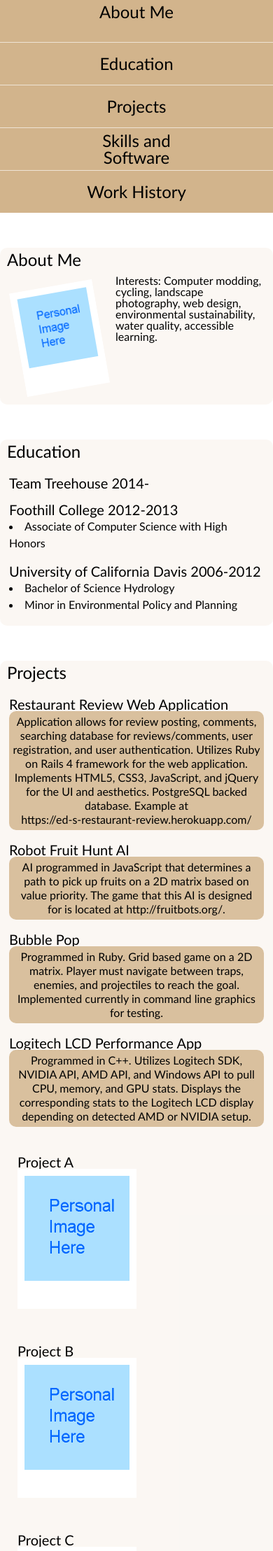
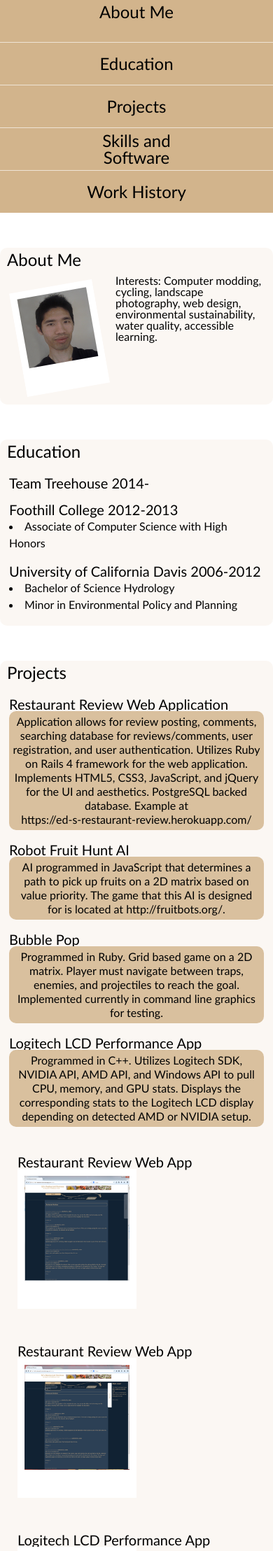
Before and after one commit to MonochromED/Resume-Site, a PHP site: page /resume.html in a window 390 px wide. Shown: the part 43-2259 px from the top of the page at 70% size. Run offline with PHP 8.4, Linux system fonts and the light colour scheme; style sheets or scripts are compiled from the project's sources.

Commit message:
Images Updated
Updated images for presentation.

```diff
--- a/assets/css/resume.scss
+++ b/assets/css/resume.scss
@@ -14,7 +14,6 @@ h2{
   font-size: 1.5em;
 }
 h3{
-
   font-size: 1.25em;
 }
 
@@ -135,8 +134,6 @@ nav{
     opacity: 0.9;
   }
 }
-
-
 
 
 
@@ -277,6 +274,7 @@ nav{
     display:none;
   }
 
+
   nav{
     .button{
       display: block;
--- a/assets/css/smooth_dropdown_menu.css
+++ b/assets/css/smooth_dropdown_menu.css
@@ -62,10 +62,15 @@
   .hover-expand-container .hover-expand-box {
     transition: height 0.5s, opacity 1s; }
   @media screen and (max-width: 480px) {
-    .hover-expand-container .hover-expand-box, .hover-expand-container .dropdown-button:hover ~ .hover-expand-box,
-    .hover-expand-container .hover-expand-box:hover {
-      opacity: 1;
-      height: auto;
-      overflow: none; } }
+    .hover-expand-container {
+      /*If element is both has classes 'dropdown-button' and 'default_cursor'
+      causes the cursor to return to default*/ }
+      .hover-expand-container .hover-expand-box, .hover-expand-container .dropdown-button:hover ~ .hover-expand-box,
+      .hover-expand-container .hover-expand-box:hover {
+        opacity: 1;
+        height: auto;
+        overflow: none; }
+      .hover-expand-container .dropdown-button.default_cursor_when_mobile {
+        cursor: default; } }
 
 /*-----------End Smooth Dropdown Menus------------------*/
--- a/assets/css/smooth_dropdown_menu.scss
+++ b/assets/css/smooth_dropdown_menu.scss
@@ -60,6 +60,9 @@
     background-color: $default_drop_menu_button_bg_color;
     color: $dropdown_option_text_color;
     cursor: pointer;
+  }
+
+  .default_cursor{
   }
 
   .dropdown-option{
@@ -132,6 +135,12 @@
       height: auto;
       overflow: none;
     }
+
+    /*If element is both has classes 'dropdown-button' and 'default_cursor'
+    causes the cursor to return to default*/
+    .dropdown-button.default_cursor_when_mobile{
+      cursor: default;
+    }
   }
 }
 
--- a/resume.html
+++ b/resume.html
@@ -5,8 +5,9 @@
     <title>Edmund's Resume</title>
 
     <link rel="stylesheet" type="text/css" href="assets/CSS/css_reset.css"/>
+    <link rel="stylesheet" type="text/css" href="assets/CSS/smooth_dropdown_menu.css">
     <link rel="stylesheet" type="text/css" href="assets/CSS/resume.css"/>
-    <link rel="stylesheet" type="text/css" href="assets/CSS/smooth_dropdown_menu.css">
+
 
     <script type="text/javascript" src="assets/javascript/jquery-1.11.1.min.js"></script>
     <script type="text/javascript" src="assets/javascript/smoothscroll.js"></script>
@@ -63,8 +64,8 @@
 
 
       <div class="picture_tilter picture_container float_image_container_left">
-        <a href="assets/images/person_pic.png">
-          <img class="poloroid_style" id="personal_picture" src="assets/images/person_pic.png"/>
+        <a href="assets/images/headshot_resume.png">
+          <img class="poloroid_style" id="personal_picture" src="assets/images/headshot_resume.png"/>
         </a>
       </div>
       <p>
@@ -103,16 +104,16 @@
 
 
 
-    <section id="projects" class="no_flex projects_div">
+    <section id="projects" class="no_flex projects_div default_cursor">
       <h2>Projects</h2>
       <div class="hide_if_mobile description_tag">Rollover Project for Description</div>
 
       <p>
         <ul class="subtopic_container no_item_marks expand_if_mobile">
 
-          <li>
+          <li class="default_cursor">
             <div class="hover-expand-container">
-              <div class="dropdown-button"><h3>Restaurant Review Web Application</h3>
+              <div class="dropdown-button default_cursor_when_mobile"><h3>Restaurant Review Web Application</h3>
               </div>
               <div class="hover-expand-box">
                 <div class="dropdown-option">
@@ -125,7 +126,7 @@
 
           <li>
             <div class="hover-expand-container">
-              <div class="dropdown-button"><h3>Robot Fruit Hunt AI</h3>
+              <div class="dropdown-button default_cursor_when_mobile"><h3>Robot Fruit Hunt AI</h3>
               </div>
               <div class="hover-expand-box">
                 <div class="dropdown-option">
@@ -139,7 +140,7 @@
 
           <li>
             <div class="hover-expand-container">
-              <div class="dropdown-button"><h3>Bubble Pop</h3>
+              <div class="dropdown-button default_cursor_when_mobile"><h3>Bubble Pop</h3>
               </div>
               <div class="hover-expand-box">
                 <div class="dropdown-option">
@@ -153,7 +154,7 @@
 
           <li>
             <div class="hover-expand-container">
-              <div class="dropdown-button"><h3>Logitech LCD Performance App</h3>
+              <div class="dropdown-button default_cursor_when_mobile"><h3>Logitech LCD Performance App</h3>
               </div>
               <div class="hover-expand-box">
                 <div class="dropdown-option">
@@ -169,18 +170,18 @@
       </p>
       <div>
         <div class="picture_container">
-          <h3>Project A</h3>
-          <img class= "poloroid_style medium_picture" src="assets/images/person_pic.png"/>
+          <h3>Restaurant Review Web App</h3>
+          <img class= "poloroid_style medium_picture" src="assets/images/Example1_small.png"/>
           <p></p>
         </div>
         <div class="picture_container">
-          <h3>Project B</h3>
-          <img class= "poloroid_style medium_picture" src="assets/images/person_pic.png"/>
+          <h3>Restaurant Review Web App</h3>
+          <img class= "poloroid_style medium_picture" src="assets/images/Example2_small.png"/>
           <p></p>
         </div>
         <div class="picture_container">
-          <h3>Project C</h3>
-          <img class= "poloroid_style medium_picture" src="assets/images/person_pic.png"/>
+          <h3>Logitech LCD Performance App</h3>
+          <img class= "poloroid_style medium_picture" src="assets/images/Example3_small.png"/>
           <p></p>
         </div>
       </div>
```
Also changed, not shown: assets/images/Example1.png (added), assets/images/Example1_small.png (added), assets/images/Example2.png (added), assets/images/Example2_small.png (added), assets/images/Example3.png (added), assets/images/Example3_small.png (added), assets/images/headshot_resume.png (added).
